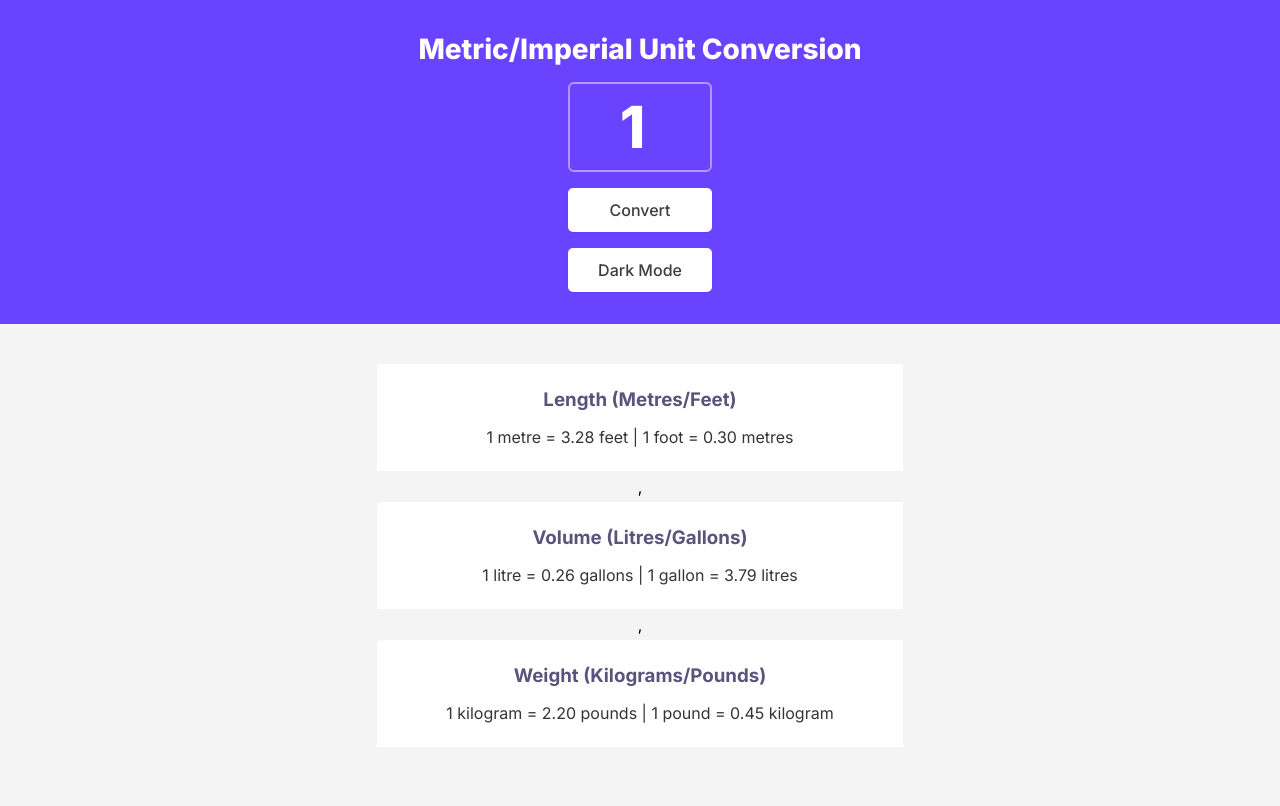
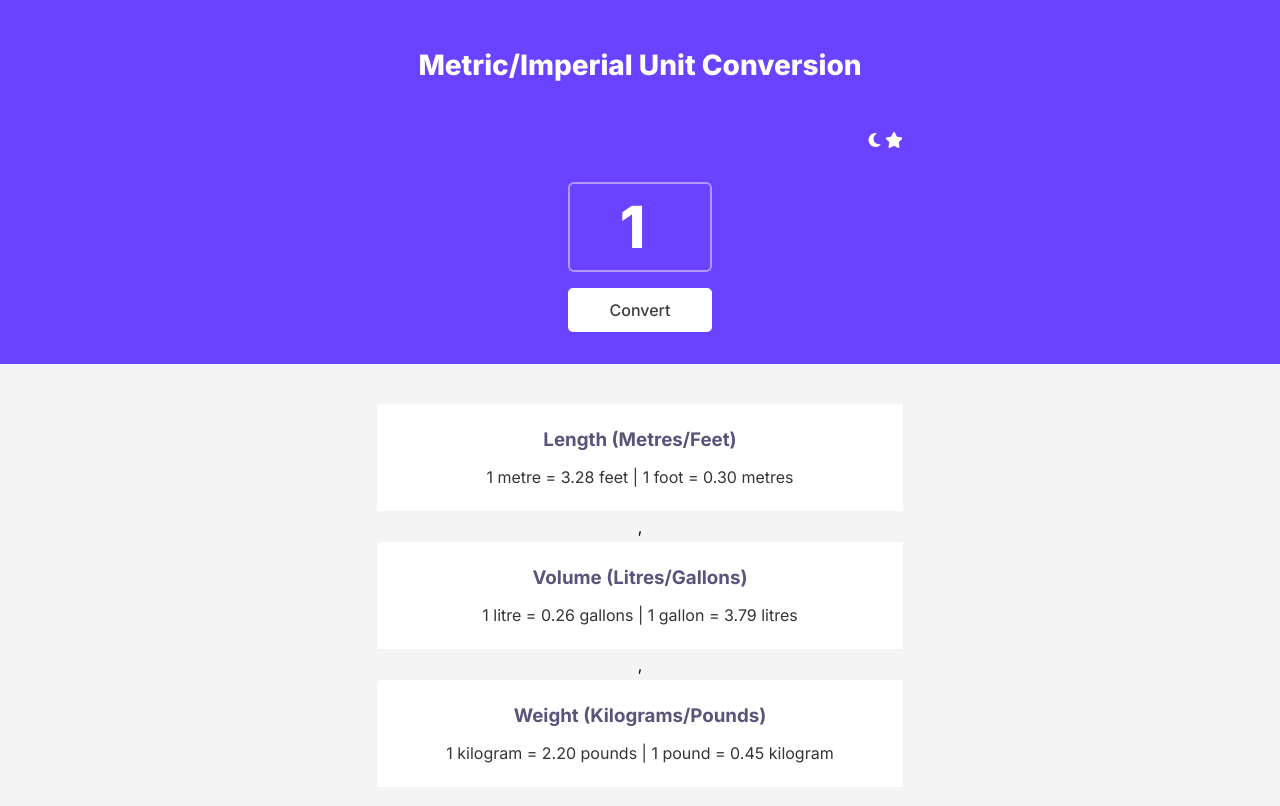
Before and after one commit to Pharma2022/unitConverter, a website built with Vite: page index.html in a window 1280 px wide. Built offline with nearby package versions, Linux system fonts and the light colour scheme; a web font is replaced by a local one.

Commit message:
changed dark mode button

```diff
--- a/index.html
+++ b/index.html
@@ -12,12 +12,27 @@
   </head>
   <body >
     <section class="input-wrapper">
+
+      <div class="container flex-end">
+
+        <div class="container flex-row align-center justify-center">
+          <h1 class="title">Metric/Imperial Unit Conversion</h1>
+        </div>
+        <span class="toggle-dark-btn flex-col flex-end align-center" id="toggle-dark-btn">
+
+          <span>
+            <i class="fa-solid fa-moon icon"></i>
+            <i class="fa-solid fa-star icon"></i>
+          </span>
+        </span>
+
+      </div>
+
         <div class="container input-container flex-col justify-center">
-            <h1 class="title">Metric/Imperial Unit Conversion</h1>
 
             <input type="number" class="number-input" id="number-input" value='1' />
             <button class="btn-primary" id="convert-btn">Convert</button>
-            <button class="btn-primary" id="toggle-dark-btn">Dark Mode</button>
+
         </div>
     </section>
     <section class="main-wrapper">
--- a/main.js
+++ b/main.js
@@ -4,7 +4,7 @@ const convertBtn=document.getElementById('convert-btn')
 const unitHtml=document.getElementById('unit-html')
 let isDark=false
 const toggleDarkBtn=document.getElementById('toggle-dark-btn')
-
+const iconClass=document.querySelectorAll('icon')
 const renderUnits=()=>unitHtml.innerHTML= units.map(({conversionFactor,metric,metricSingle,imperial,content,imperialSingle})=>{
         const inputValue= numberInput.value
 
@@ -28,8 +28,11 @@ const getDarkStyle=(isDark)=> ({
 
 const toggleDarkMode=()=>{
     document.body.classList.toggle('body-dark')
+    toggleDarkBtn.classList.toggle('bg-dark')
     isDark= isDark? false :true
-    toggleDarkBtn.innerText= isDark? 'Light Mode':'Dark Mode'
+
+
+
     renderUnits(isDark)
 
 
--- a/style.css
+++ b/style.css
@@ -70,7 +70,9 @@ h1,h2,h3,p,section,div,span,input,button{
 .width-full{
   width: 100%;
 }
-
+button,.cursor{
+  cursor: pointer;
+}
 .container{
   width: 100%;
   max-width: 550px;
@@ -102,6 +104,9 @@ input#number-input{
   color:var(--charcoal);
 }
 /* Main Styles */
+
+
+
 .input-wrapper{
   padding-block: 1rem;
   background-color: var(--very-strong-lilac);
@@ -162,3 +167,15 @@ background-color: var(--white);
 .unit-item-content-dark{
   color:white;
 }
+
+.toggle-dark-btn{
+  width: fit-content;
+  height: fit-content;
+  margin-top: 2rem;;
+  margin-left: auto;
+  gap:1rem;
+}
+
+.bg-dark{
+  color: var(--navy-500)
+}
```
Also changed, not shown: .gitpod.yml (added).
